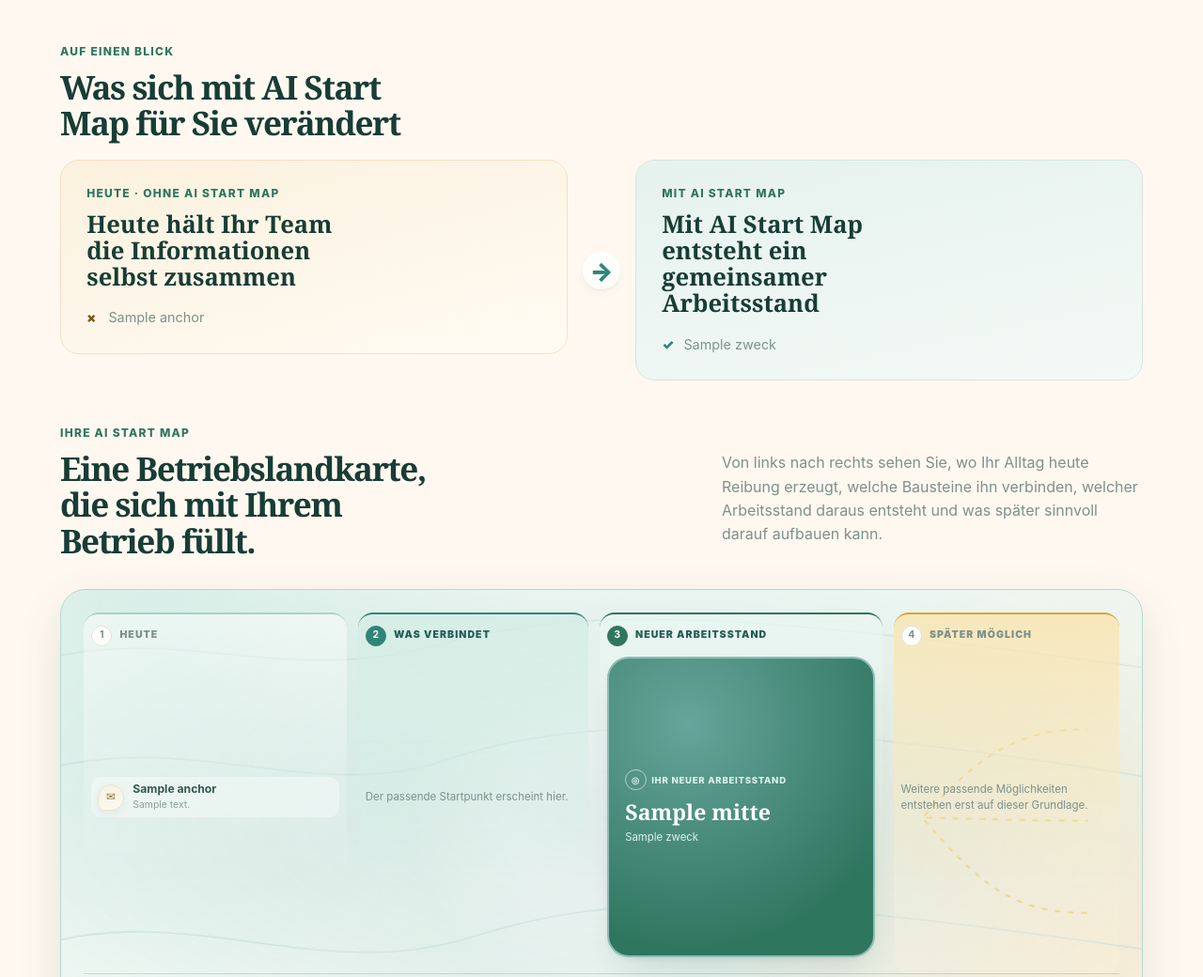
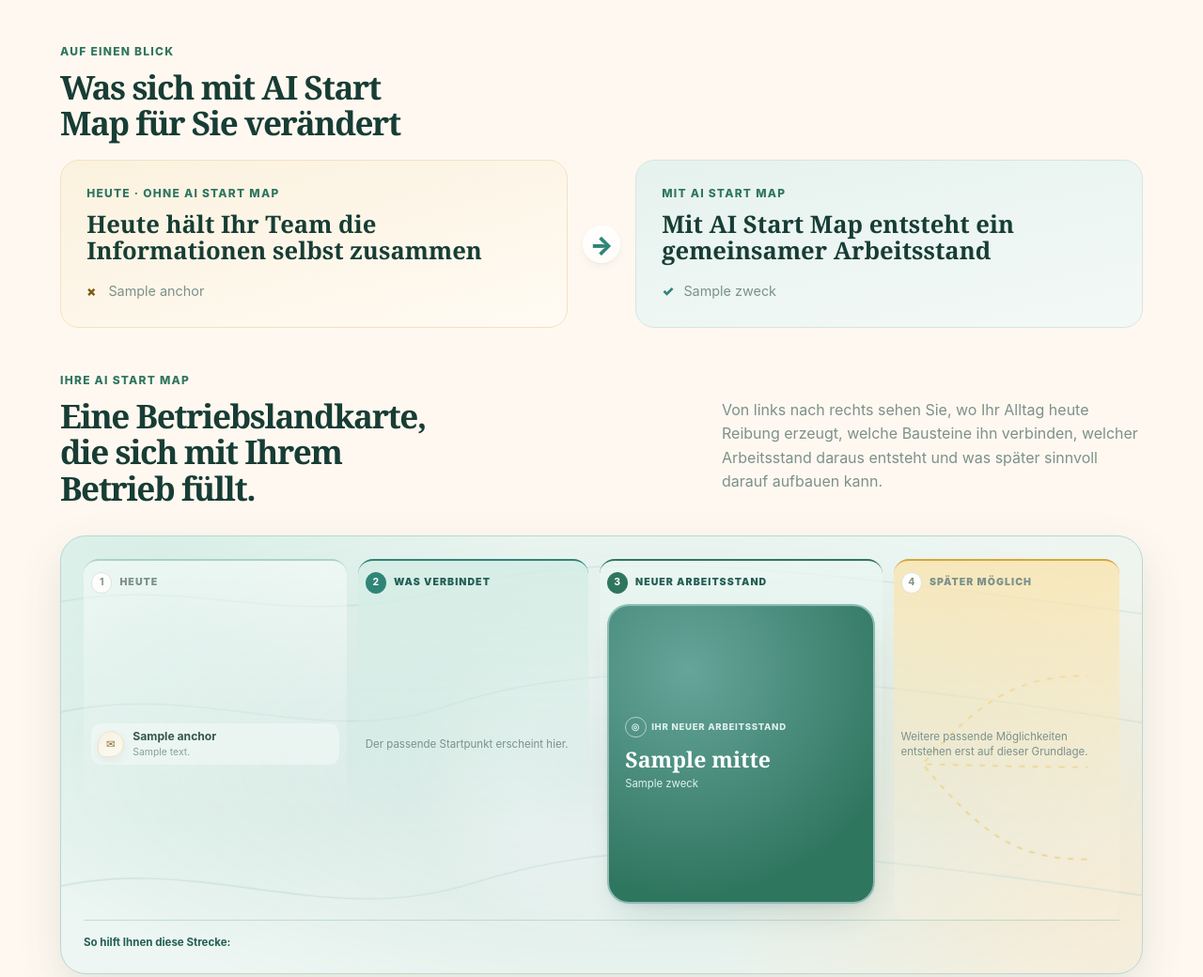
Before and after one commit to deryasarikaya/AI-Start-Map, a FastAPI app: template app/templates/results_v1.html in a window 1280 px wide. Shown: the part 736-1776 px from the top of the page at 94% size. Run offline with FastAPI, Linux system fonts and the light colour scheme; the template is opened without the code that fills it: most values are stand-ins (such as "Sample title", 1, 10 or a date in 2020).

Commit message:
Allow before after headings full width

```diff
--- a/app/static/results-final.css
+++ b/app/static/results-final.css
@@ -34,7 +34,7 @@
 .before-after > article { align-self: start; min-height: 0; padding: clamp(1.15rem, 2.5vw, 1.7rem); border-radius: var(--radius-card); }
 .before-after__today { border: 1px solid #f5e0c2; background: var(--flaeche-sand); }
 .before-after__future { border: 1px solid var(--rand-mint); background: var(--flaeche-mint); }
-.before-after h3 { max-width: 20ch; margin-bottom: 1.2rem; font-size: clamp(1.25rem, 2vw, 1.65rem); }
+.before-after h3 { max-width: none; margin-bottom: 1.2rem; font-size: clamp(1.25rem, 2vw, 1.65rem); }
 .before-after ul { display: grid; gap: .7rem; margin: 0; padding: 0; list-style: none; }
 .before-after li { position: relative; padding-left: 1.45rem; color: var(--text-secondary); font-size: .9rem; line-height: 1.42; }
 .before-after__today li::before { position: absolute; left: 0; color: var(--text-warning); content: "×"; font-weight: 900; }
```
